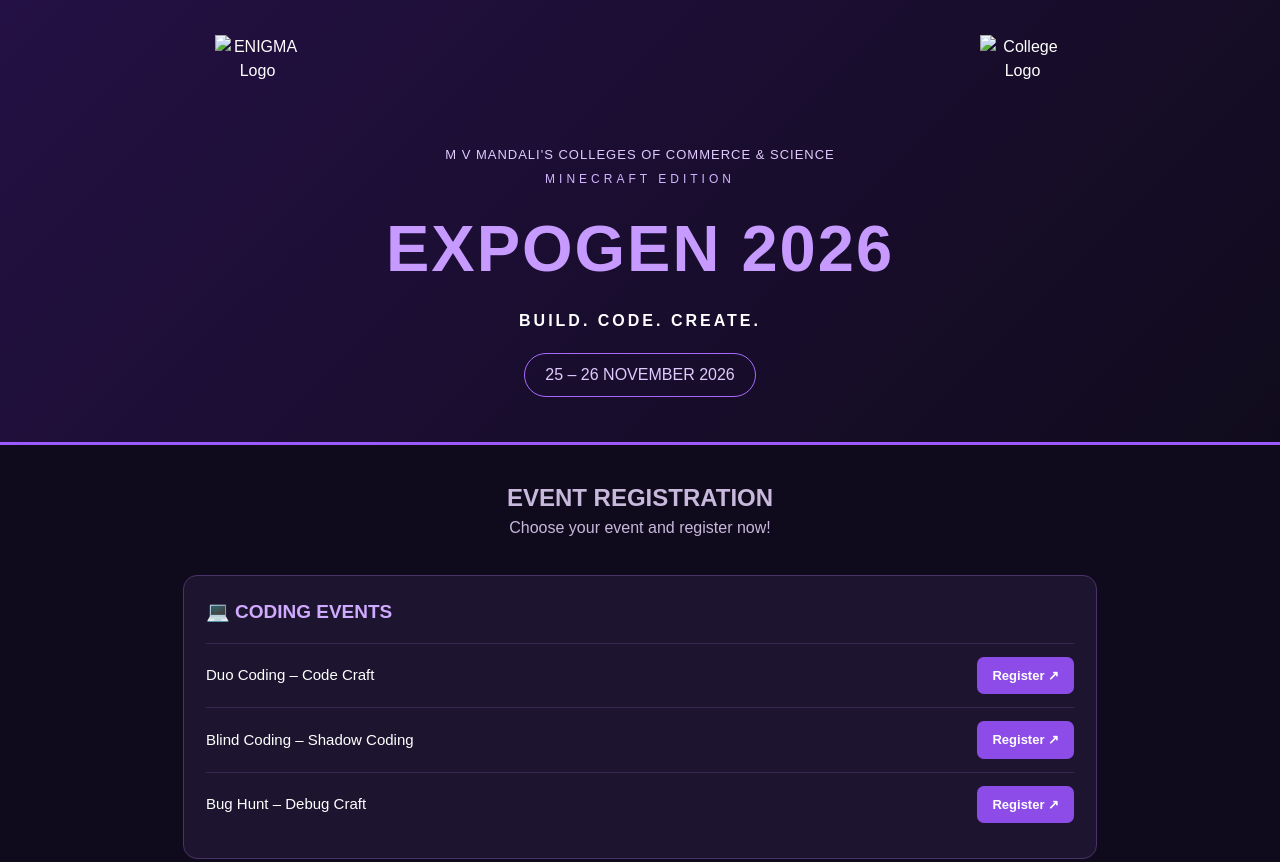
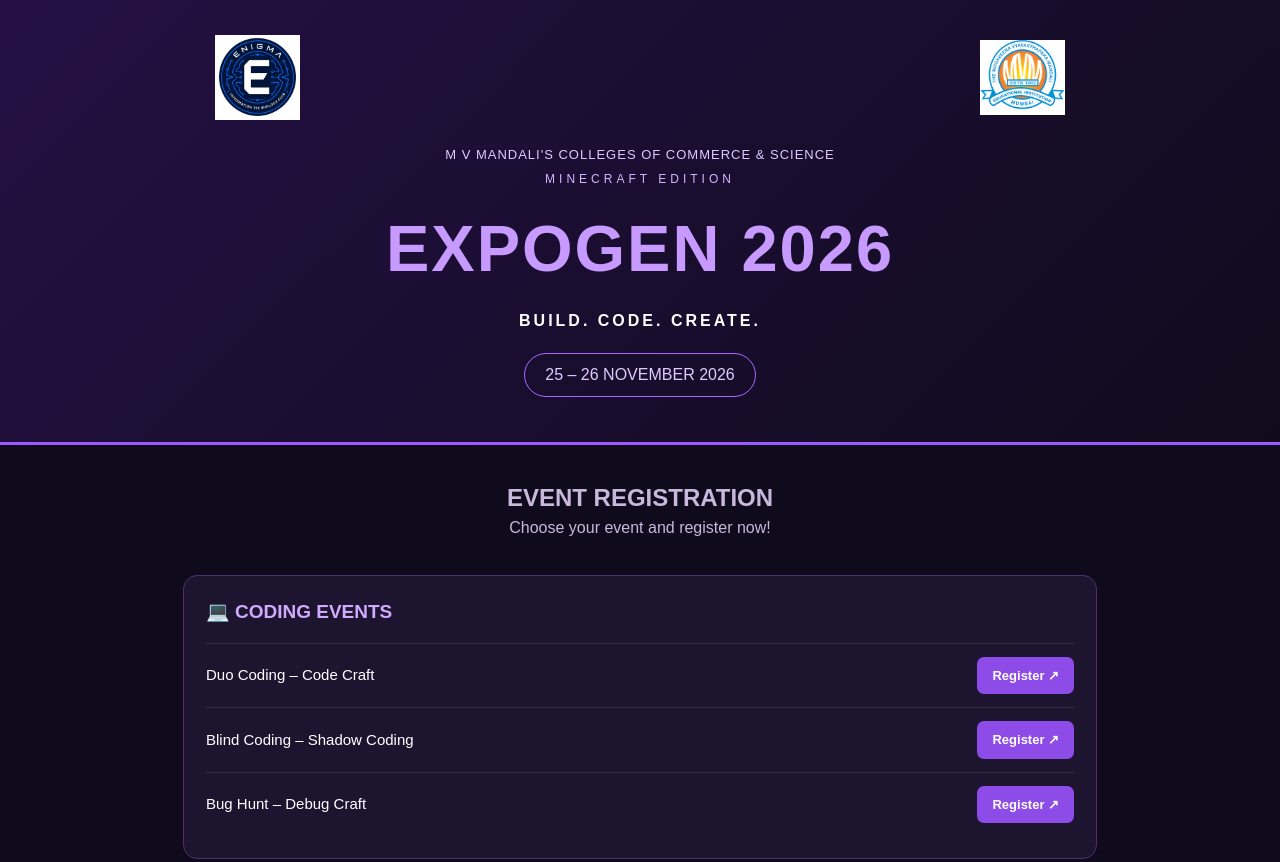
Before and after one commit to jazibshaikh12/xpogen-registration, a plain HTML site: page index.html in a window 1280 px wide. Shown: the top 862 px of the page. Drawn offline with Linux system fonts and the light colour scheme.

Commit message:
Update index.html

```diff
--- a/index.html
+++ b/index.html
@@ -165,8 +165,8 @@ footer {
 <header>
 
   <div class="logos">
-    <img src="kartik.png" alt="ENIGMA Logo">
-    <img src="kotian.png" alt="College Logo">
+    <img src="EnigmaLOGO.jpg" alt="ENIGMA Logo">
+    <img src="download.png" alt="College Logo">
   </div>
 
   <div class="college-heading">
```
